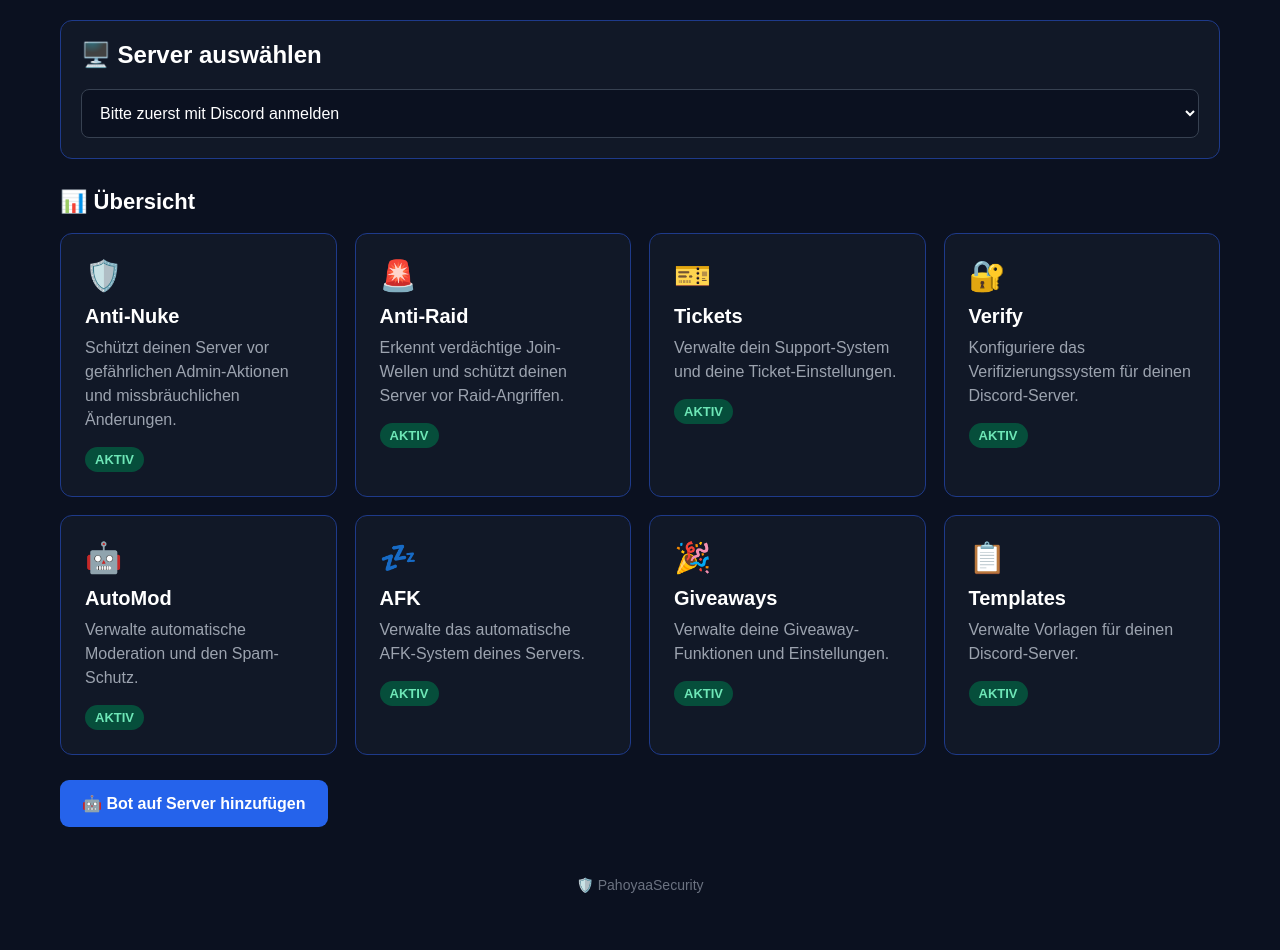
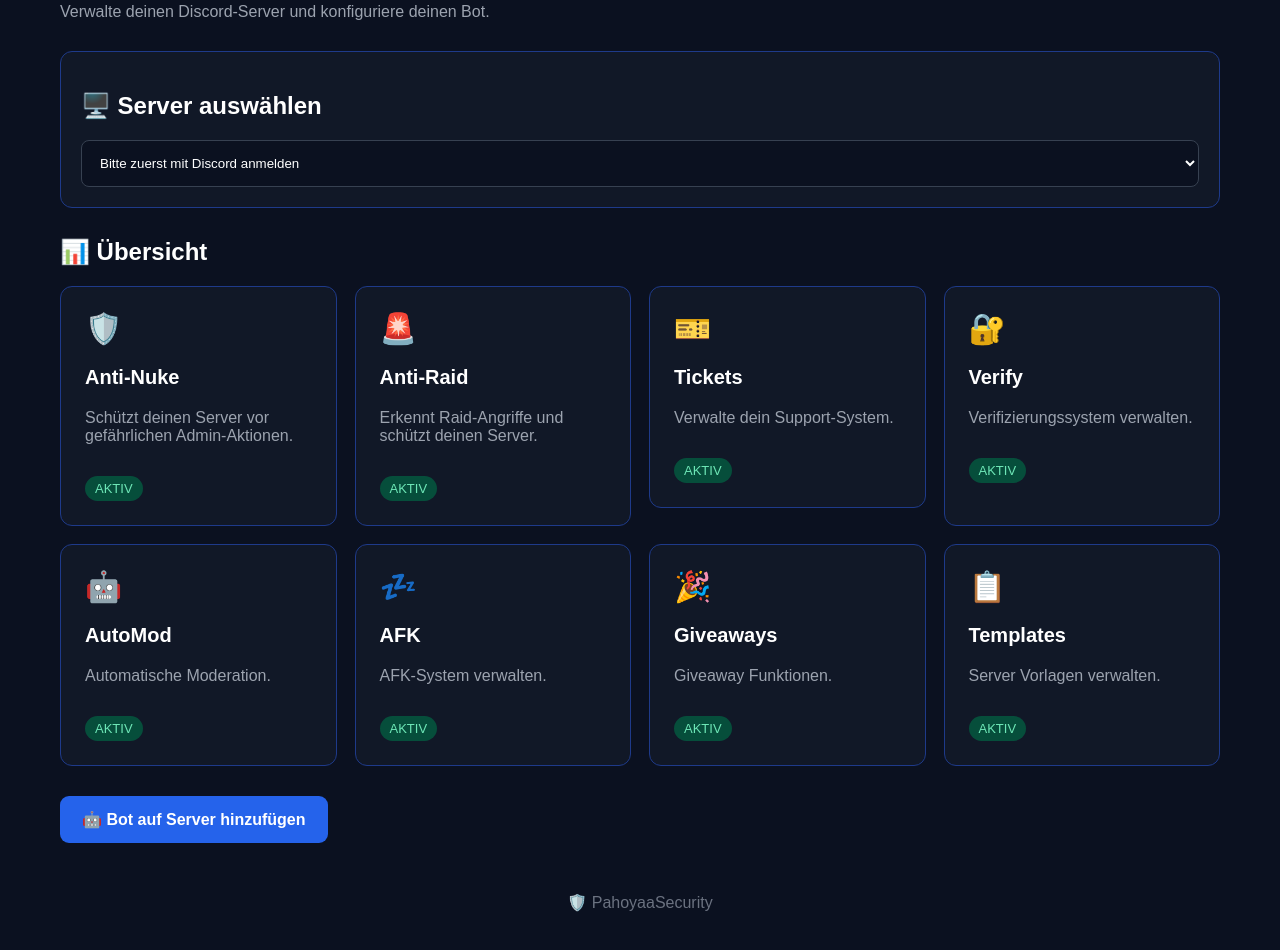
Before and after one commit to Parhamyaa/discord-dashboard, a website: page index.html in a window 1280 px wide. Shown: the part 222-1172 px from the top of the page. Drawn offline with Linux system fonts and the light colour scheme.

Commit message:
Update index.html

```diff
--- a/index.html
+++ b/index.html
@@ -7,165 +7,130 @@
 <title>PahoyaaSecurity Dashboard</title>
 
 <style>
-        * {
-            box-sizing: border-box;
+*{box-sizing:border-box}
+
+body{
+margin:0;
+font-family:Arial,sans-serif;
+background:#0b1120;
+color:white;
 }
 
-        body {
-            margin: 0;
-            font-family: Arial, sans-serif;
-            background: #0b1120;
-            color: white;
+.navbar{
+height:70px;
+display:flex;
+align-items:center;
+justify-content:space-between;
+padding:0 30px;
+background:#111827;
+border-bottom:1px solid #1e3a8a;
 }
 
-        .navbar {
-            height: 70px;
-            display: flex;
-            align-items: center;
-            justify-content: space-between;
-            padding: 0 30px;
-            background: #111827;
-            border-bottom: 1px solid #1e3a8a;
+.logo{
+font-size:22px;
+font-weight:bold;
 }
 
-        .logo {
-            font-size: 22px;
-            font-weight: bold;
+.login{
+background:#5865F2;
+color:white;
+padding:11px 18px;
+border-radius:8px;
+text-decoration:none;
+font-weight:bold;
 }
 
-        .login {
-            background: #5865F2;
-            color: white;
-            padding: 11px 18px;
-            border-radius: 8px;
-            text-decoration: none;
-            font-weight: bold;
-            transition: 0.2s;
+.dashboard{
+max-width:1200px;
+margin:45px auto;
+padding:20px;
 }
 
-        .login:hover {
-            transform: translateY(-2px);
-            opacity: 0.9;
+.welcome h1{
+font-size:36px;
 }
 
-        .dashboard {
-            max-width: 1200px;
-            margin: 45px auto;
-            padding: 20px;
+.welcome p{
+color:#9ca3af;
 }
 
-        .welcome {
-            margin-bottom: 35px;
+.server-box,
+.card{
+background:#111827;
+border:1px solid #1e3a8a;
+border-radius:12px;
 }
 
-        .welcome h1 {
-            font-size: 36px;
-            margin: 0 0 10px;
+.server-box{
+padding:20px;
+margin:30px 0;
 }
 
-        .welcome p {
-            color: #9ca3af;
-            font-size: 17px;
-            margin: 0;
+.server-select{
+width:100%;
+padding:14px;
+background:#0b1120;
+color:white;
+border-radius:8px;
+border:1px solid #374151;
 }
 
-        .server-box {
-            background: #111827;
-            border: 1px solid #1e3a8a;
-            border-radius: 12px;
-            padding: 20px;
-            margin-bottom: 30px;
+.cards{
+display:grid;
+grid-template-columns:repeat(auto-fit,minmax(240px,1fr));
+gap:18px;
 }
 
-        .server-box h2 {
-            margin-top: 0;
+.card{
+padding:24px;
+transition:.2s;
 }
 
-        .server-select {
-            width: 100%;
-            padding: 14px;
-            background: #0b1120;
-            color: white;
-            border: 1px solid #374151;
-            border-radius: 8px;
-            font-size: 16px;
+.card:hover{
+transform:translateY(-3px);
+border-color:#3b82f6;
 }
 
-        .section-title {
-            margin: 30px 0 18px;
-            font-size: 22px;
+.card-icon{
+font-size:30px;
 }
 
-        .cards {
-            display: grid;
-            grid-template-columns: repeat(auto-fit, minmax(240px, 1fr));
-            gap: 18px;
+.card h3{
+font-size:20px;
 }
 
-        .card {
-            background: #111827;
-            border: 1px solid #1e3a8a;
-            border-radius: 12px;
-            padding: 24px;
-            transition: 0.2s;
+.card p{
+color:#9ca3af;
 }
 
-        .card:hover {
-            transform: translateY(-3px);
-            border-color: #3b82f6;
+.status{
+display:inline-block;
+margin-top:15px;
+padding:5px 10px;
+border-radius:20px;
+background:#064e3b;
+color:#6ee7b7;
+font-size:13px;
 }
 
-        .card-icon {
-            font-size: 30px;
-            margin-bottom: 12px;
+.invite-button{
+display:inline-block;
+margin-top:30px;
+background:#2563eb;
+color:white;
+padding:14px 22px;
+border-radius:9px;
+text-decoration:none;
+font-weight:bold;
 }
 
-        .card h3 {
-            margin: 0 0 8px;
-            font-size: 20px;
-        }
-
-        .card p {
-            color: #9ca3af;
-            margin: 0;
-            line-height: 1.5;
-        }
-
-        .status {
-            display: inline-block;
-            margin-top: 15px;
-            padding: 5px 10px;
-            border-radius: 20px;
-            background: #064e3b;
-            color: #6ee7b7;
-            font-size: 13px;
-            font-weight: bold;
-        }
-
-        .invite-button {
-            display: inline-block;
-            background: #2563eb;
-            color: white;
-            padding: 14px 22px;
-            border-radius: 9px;
-            text-decoration: none;
-            font-weight: bold;
-            margin-top: 25px;
-            transition: 0.2s;
-        }
-
-        .invite-button:hover {
-            background: #1d4ed8;
-            transform: translateY(-2px);
-        }
-
-        .footer {
-            text-align: center;
-            color: #6b7280;
-            margin: 50px 0 20px;
-            font-size: 14px;
+.footer{
+text-align:center;
+margin:50px;
+color:#6b7280;
 }
 </style>
+
 </head>
 
 <body>
@@ -185,12 +150,17 @@
 
 <main class="dashboard">
 
+
 <div class="welcome">
-            <h1>🏠 PahoyaaSecurity Dashboard</h1>
+
+<h1>
+🏠 PahoyaaSecurity Dashboard
+</h1>
 
 <p>
 Verwalte deinen Discord-Server und konfiguriere deinen Bot.
 </p>
+
 </div>
 
 
@@ -205,135 +175,165 @@
 </div>
 
 
-        <h2 class="section-title">
+<h2>
 📊 Übersicht
 </h2>
 
 
 <div class="cards">
 
+
+<a href="antinuke.html" style="text-decoration:none;color:white">
 <div class="card">
+
 <div class="card-icon">🛡️</div>
 
 <h3>Anti-Nuke</h3>
 
 <p>
-                    Schützt deinen Server vor gefährlichen Admin-Aktionen
-                    und missbräuchlichen Änderungen.
+Schützt deinen Server vor gefährlichen Admin-Aktionen.
 </p>
 
 <span class="status">
 AKTIV
 </span>
+
 </div>
+</a>
+
 
 
 <div class="card">
+
 <div class="card-icon">🚨</div>
 
 <h3>Anti-Raid</h3>
 
 <p>
-                    Erkennt verdächtige Join-Wellen und schützt deinen Server
-                    vor Raid-Angriffen.
+Erkennt Raid-Angriffe und schützt deinen Server.
 </p>
 
 <span class="status">
 AKTIV
 </span>
+
 </div>
 
 
+
+<a href="tickets.html" style="text-decoration:none;color:white">
+
 <div class="card">
+
 <div class="card-icon">🎫</div>
 
 <h3>Tickets</h3>
 
 <p>
-                    Verwalte dein Support-System und deine Ticket-Einstellungen.
+Verwalte dein Support-System.
 </p>
 
 <span class="status">
 AKTIV
 </span>
+
 </div>
+
+</a>
+
 
 
 <div class="card">
+
 <div class="card-icon">🔐</div>
 
 <h3>Verify</h3>
 
 <p>
-                    Konfiguriere das Verifizierungssystem für deinen Discord-Server.
+Verifizierungssystem verwalten.
 </p>
 
 <span class="status">
 AKTIV
 </span>
+
 </div>
 
 
+
 <div class="card">
+
 <div class="card-icon">🤖</div>
 
 <h3>AutoMod</h3>
 
 <p>
-                    Verwalte automatische Moderation und den Spam-Schutz.
+Automatische Moderation.
 </p>
 
 <span class="status">
 AKTIV
 </span>
+
 </div>
 
 
+
 <div class="card">
+
 <div class="card-icon">💤</div>
 
 <h3>AFK</h3>
 
 <p>
-                    Verwalte das automatische AFK-System deines Servers.
+AFK-System verwalten.
 </p>
 
 <span class="status">
 AKTIV
 </span>
+
 </div>
 
 
+
 <div class="card">
+
 <div class="card-icon">🎉</div>
 
 <h3>Giveaways</h3>
 
 <p>
-                    Verwalte deine Giveaway-Funktionen und Einstellungen.
+Giveaway Funktionen.
 </p>
 
 <span class="status">
 AKTIV
 </span>
+
 </div>
 
 
+
 <div class="card">
+
 <div class="card-icon">📋</div>
 
 <h3>Templates</h3>
 
 <p>
-                    Verwalte Vorlagen für deinen Discord-Server.
+Server Vorlagen verwalten.
 </p>
 
 <span class="status">
 AKTIV
 </span>
+
 </div>
 
+
 </div>
+
 
 
 <a class="invite-button" href="/api/invite">
@@ -345,6 +345,7 @@
 🛡️ PahoyaaSecurity
 </div>
 
+
 </main>
 
 </body>
```
Lines whose indentation alone changed are shown as unchanged.
